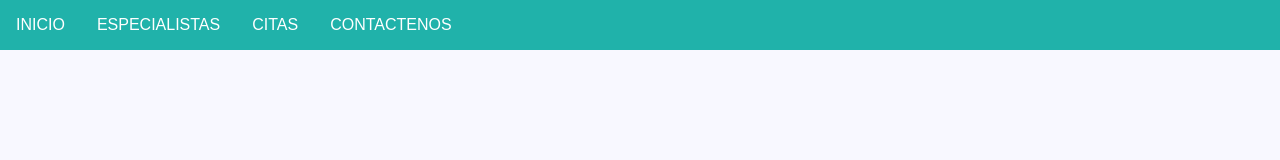
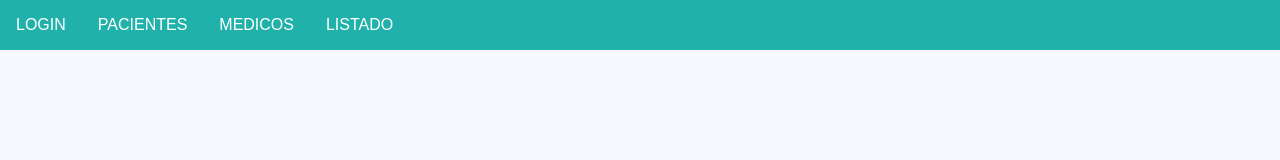
Before and after one commit to joanjica05/hospital-happylife, a plain HTML site: page index.html in a window 1280 px wide. Drawn offline with Linux system fonts and the light colour scheme.

Commit message:
Ajuste menu

```diff
--- a/index.html
+++ b/index.html
@@ -25,16 +25,16 @@
             >
             <ul id="main-menu" class="main-menu">
                 <li class="main-menu_item">
-                    <a href="#" class="main-menu_link">Inicio</a>
+                    <a href="#" class="main-menu_link">Login</a>
                 </li>
                 <li class="main-menu_item">
-                    <a href="#" class="main-menu_link">Especialistas</a>
+                    <a href="#" class="main-menu_link">Pacientes</a>
                 </li>
                 <li class="main-menu_item">
-                    <a href="#" class="main-menu_link">Citas</a>
+                    <a href="#" class="main-menu_link">Medicos</a>
                 </li>
                 <li class="main-menu_item">
-                    <a href="#" class="main-menu_link">Contactenos</a>
+                    <a href="#" class="main-menu_link">Listado</a>
                 </li>
             </ul>
         </nav>
```
Also changed, not shown: pages/medicos.html (added, +12 -0 lines), pages/pacientes.html (added, +12 -0 lines).
